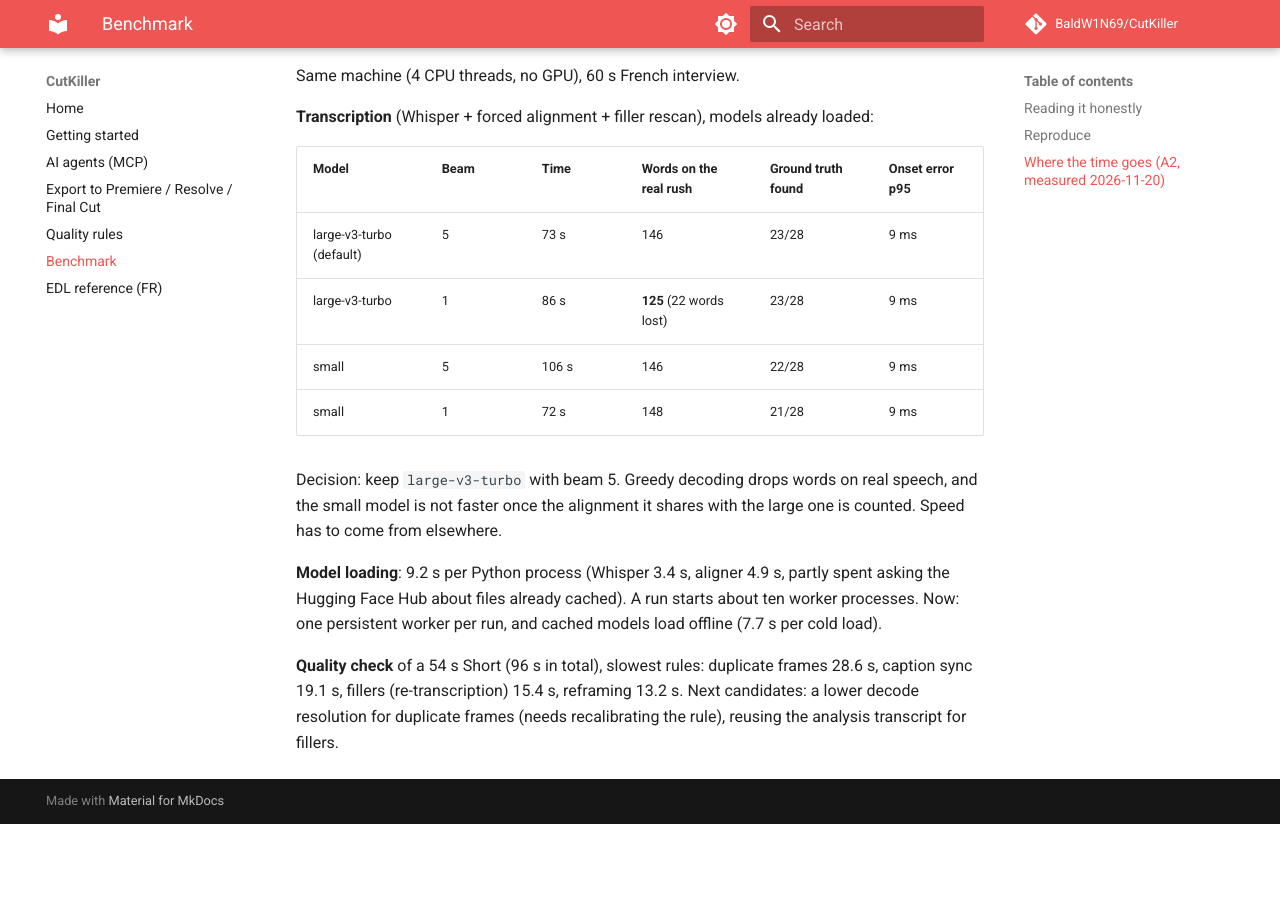
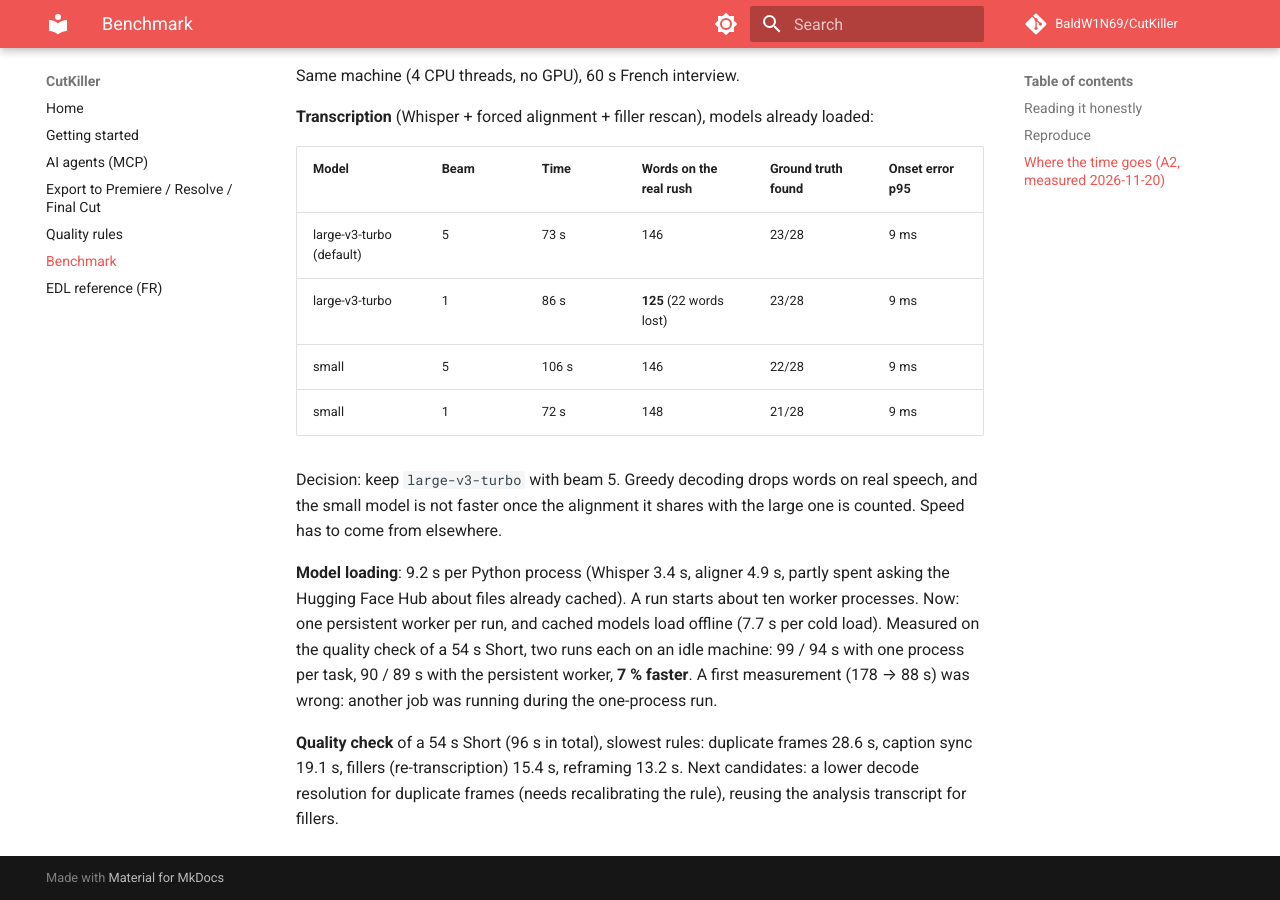
Before and after one commit to BaldW1N69/CutKiller, an MkDocs documentation site: the page built from docs/BENCHMARK.md, in a window 1280 px wide and 900 px high, scrolled down 1530 px. Built offline with MkDocs 1.6.1 and Material for MkDocs 9.7.7, drawn with Linux system fonts in a browser that asks for light colours; comment, search, counter and statistics services are not loaded; before the commit the page ends 2354 px from its top, so only the background shows below that.

Commit message:
Correct the persistent-worker speed-up: 7 %, not 2x
Re-measured on an idle machine, two runs each: one process per task
99/94 s, persistent worker 90/89 s. The earlier 178 -> 88 s overlapped
with another job.

Co-Authored-By: Claude Opus 5.5 <noreply@anthropic.com>
Claude-Session: https://claude.ai/code/session_01EKTRoVpTh3igFq1MvkhyTw

```diff
--- a/docs/BENCHMARK.md
+++ b/docs/BENCHMARK.md
@@ -49,6 +49,6 @@ Same machine (4 CPU threads, no GPU), 60 s French interview.
 
 Decision: keep `large-v3-turbo` with beam 5. Greedy decoding drops words on real speech, and the small model is not faster once the alignment it shares with the large one is counted. Speed has to come from elsewhere.
 
-**Model loading**: 9.2 s per Python process (Whisper 3.4 s, aligner 4.9 s, partly spent asking the Hugging Face Hub about files already cached). A run starts about ten worker processes. Now: one persistent worker per run, and cached models load offline (7.7 s per cold load).
+**Model loading**: 9.2 s per Python process (Whisper 3.4 s, aligner 4.9 s, partly spent asking the Hugging Face Hub about files already cached). A run starts about ten worker processes. Now: one persistent worker per run, and cached models load offline (7.7 s per cold load). Measured on the quality check of a 54 s Short, two runs each on an idle machine: 99 / 94 s with one process per task, 90 / 89 s with the persistent worker, **7 % faster**. A first measurement (178 → 88 s) was wrong: another job was running during the one-process run.
 
 **Quality check** of a 54 s Short (96 s in total), slowest rules: duplicate frames 28.6 s, caption sync 19.1 s, fillers (re-transcription) 15.4 s, reframing 13.2 s. Next candidates: a lower decode resolution for duplicate frames (needs recalibrating the rule), reusing the analysis transcript for fillers.
```
Also changed, not shown: CHANGELOG.md (+1 -1 lines), ROADMAP.md (+1 -1 lines).
